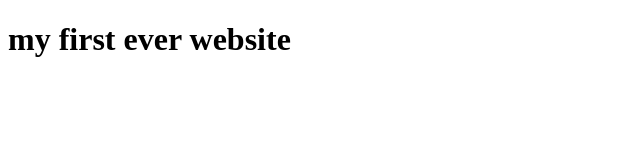
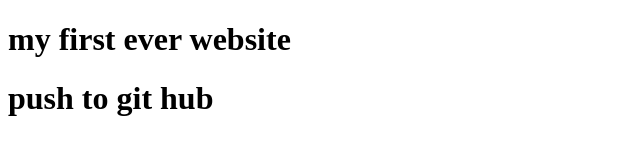
Before and after one commit to Shahaliomor/myFirstWeb, a plain HTML site: page index.html in a window 1280 px wide. Shown: the whole page, without its empty margins (0-640 px from the left). Drawn offline with Linux system fonts and the light colour scheme.

Commit message:
learn github

```diff
--- a/index.html
+++ b/index.html
@@ -9,6 +9,7 @@
 <body>
 
     <h1>my first ever website</h1>
+    <h1>push to git hub</h1>
 
 </body>
 </html>
```
